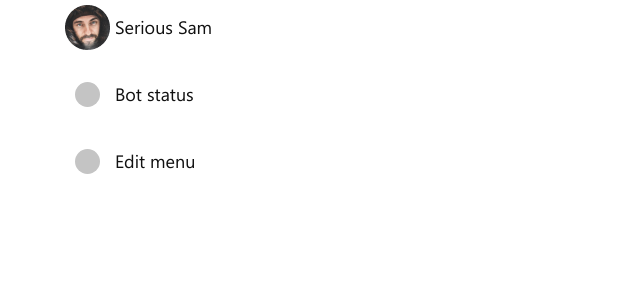
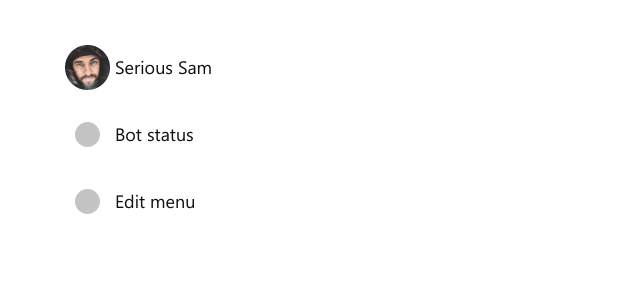
Before and after one commit to krok-lives-matter/CaffeMenuBot_Front-End, a Vue app: page / in a window 1280 px wide. Shown: the top 300 px of the page, without its empty margins (0-640 px from the left). Built offline with nearby package versions, Linux system fonts and the light colour scheme.

Commit message:
chore: wrap navigation-link with div.navigation

```diff
--- a/src/views/Home.vue
+++ b/src/views/Home.vue
@@ -1,8 +1,10 @@
 <template>
   <div class="container">
-    <navigation-link :author="true" text="Serious Sam" />
-    <navigation-link text="Bot status" />
-    <navigation-link text="Edit menu" />
+    <div class="navigation">
+      <navigation-link :author="true" text="Serious Sam" />
+      <navigation-link link="/status" text="Bot status" />
+      <navigation-link link="/edit" text="Edit menu" />
+    </div>
   </div>
 </template>
 
@@ -16,3 +18,8 @@ export default {
   },
 };
 </script>
+<style>
+.navigation {
+  margin-top: 40px;
+}
+</style>
```
